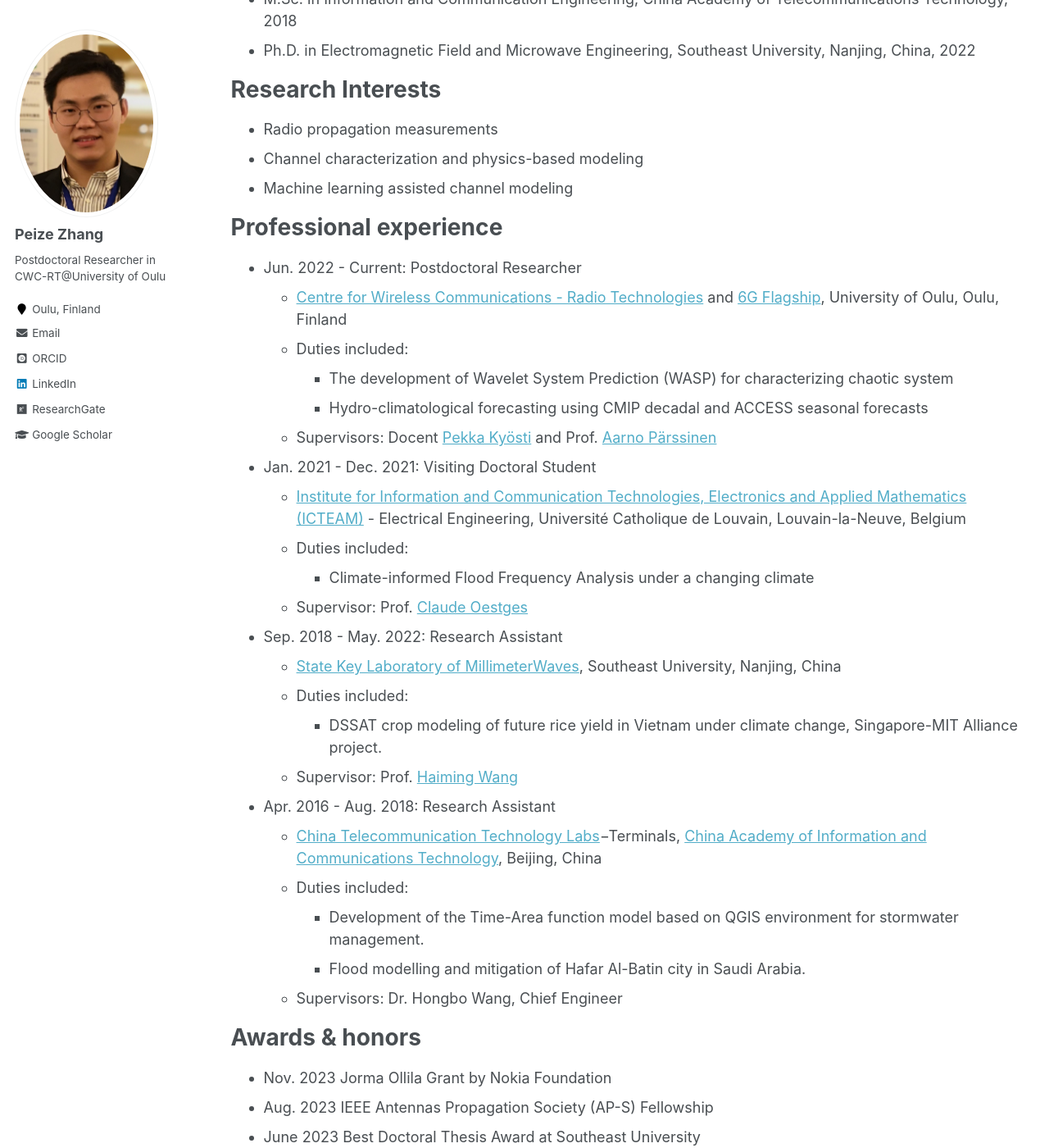
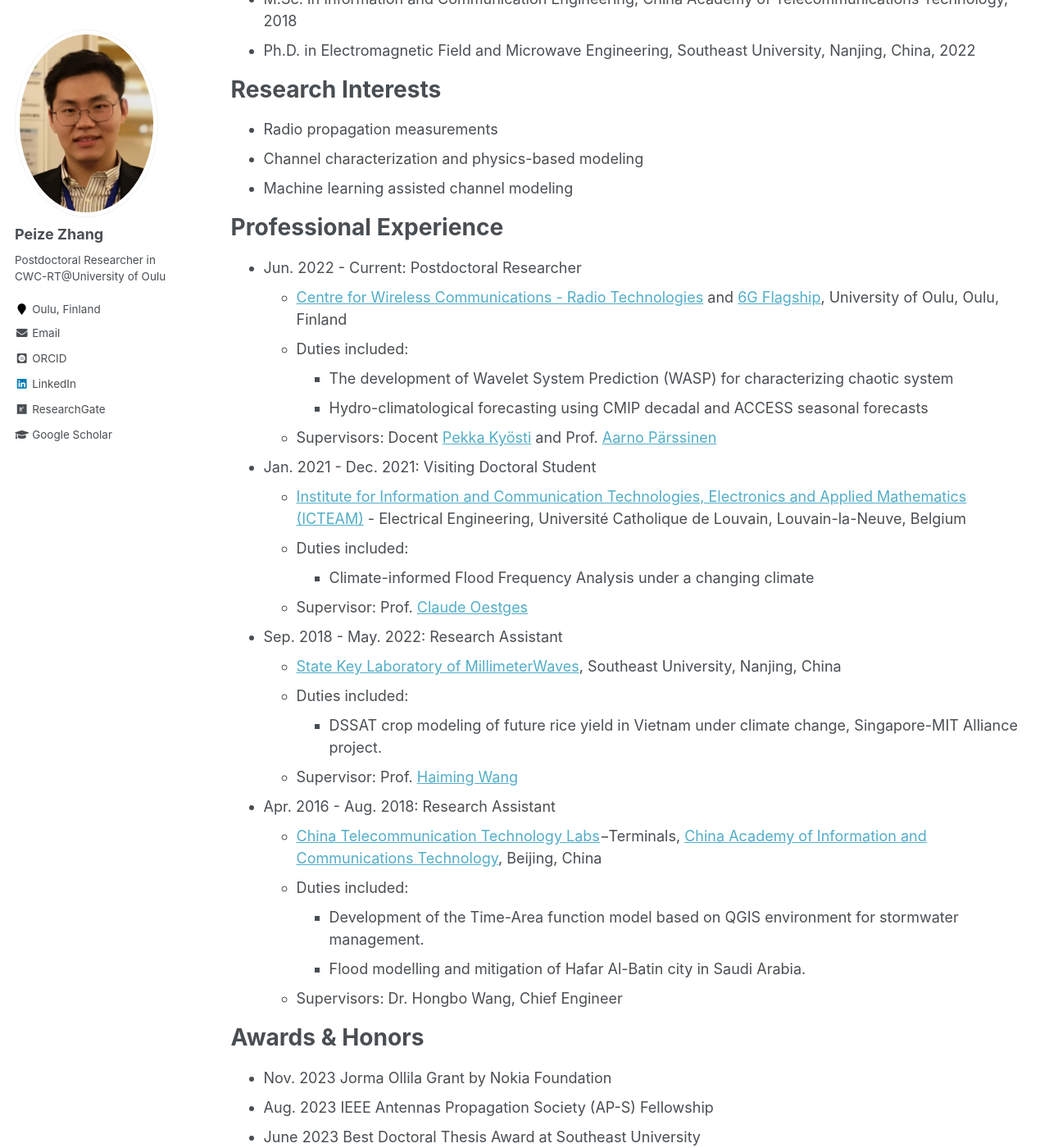
Before and after one commit to PeizeZhang/PeizeZhang.github.io, a Jekyll site: the page built from _pages/cv.md, in a window 1280 px wide and 1400 px high, scrolled down 310 px. Shown: the whole window at 82% size. Built offline with Jekyll 4.4.1, drawn with Linux system fonts in a browser that asks for light colours; some web fonts are replaced.

Commit message:
Update cv.md

```diff
--- a/_pages/cv.md
+++ b/_pages/cv.md
@@ -23,7 +23,7 @@ Research Interests
 * Channel characterization and physics-based modeling
 * Machine learning assisted channel modeling
 
-Professional experience
+Professional Experience
 ======
 * Jun. 2022 - Current: Postdoctoral Researcher
   * [Centre for Wireless Communications - Radio Technologies](https://www.oulu.fi/en/university/faculties-and-units/faculty-information-technology-and-electrical-engineering/cwc-radio-technologies) and [6G Flagship](https://www.6gflagship.com/), University of Oulu, Oulu, Finland
@@ -51,7 +51,7 @@ Professional experience
     + Flood modelling and mitigation of Hafar Al-Batin city in Saudi Arabia.
   * Supervisors: Dr. Hongbo Wang, Chief Engineer
 
-Awards & honors
+Awards & Honors
 ======
 * Nov. 2023 Jorma Ollila Grant by Nokia Foundation
 * Aug. 2023 IEEE Antennas Propagation Society (AP-S) Fellowship
```
